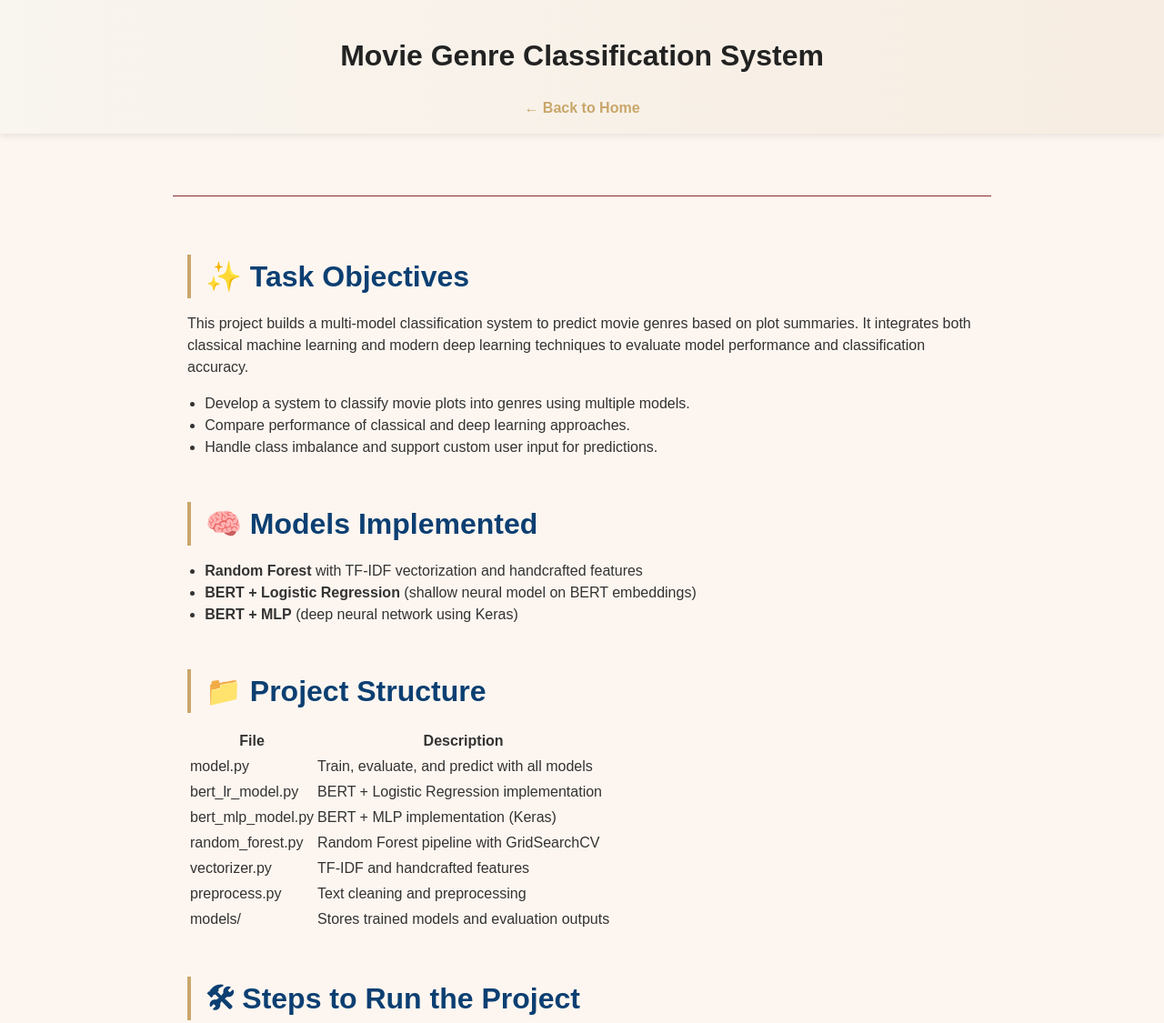
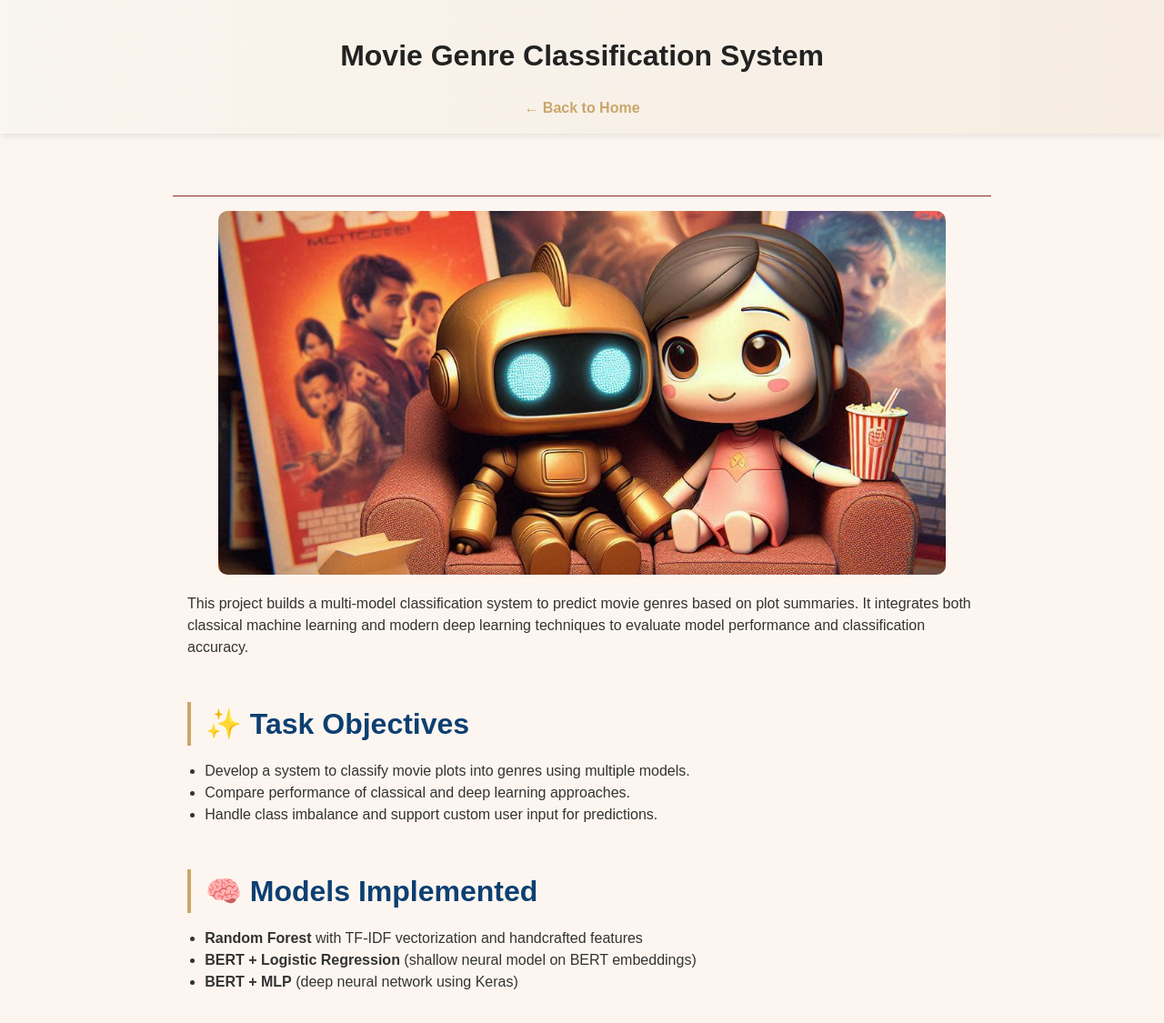
Before and after one commit to Alenaji25/portfolio, a website: page public/movie-genre.html in a window 1280 px wide. Shown: the top 1125 px of the page at 91% size. Drawn offline with Linux system fonts and the light colour scheme.

Commit message:
Update movie-genre.html

```diff
--- a/public/movie-genre.html
+++ b/public/movie-genre.html
@@ -15,20 +15,20 @@
 
   <main class="content">
     <section class="project-section">
+       <img src="images/movie.jpeg" alt="Project Banner" class="project-banner">
 
-
-      <h2>✨ Task Objectives</h2>
       <p>
         This project builds a multi-model classification system to predict movie genres based on plot summaries.
         It integrates both classical machine learning and modern deep learning techniques to evaluate model performance
         and classification accuracy.
-         <ul>
+      </p>
+
+      <h2>✨ Task Objectives</h2>
+      <ul>
         <li>Develop a system to classify movie plots into genres using multiple models.</li>
         <li>Compare performance of classical and deep learning approaches.</li>
         <li>Handle class imbalance and support custom user input for predictions.</li>
       </ul>
-      </p>
-
 
       <h2>🧠 Models Implemented</h2>
       <ul>
```
